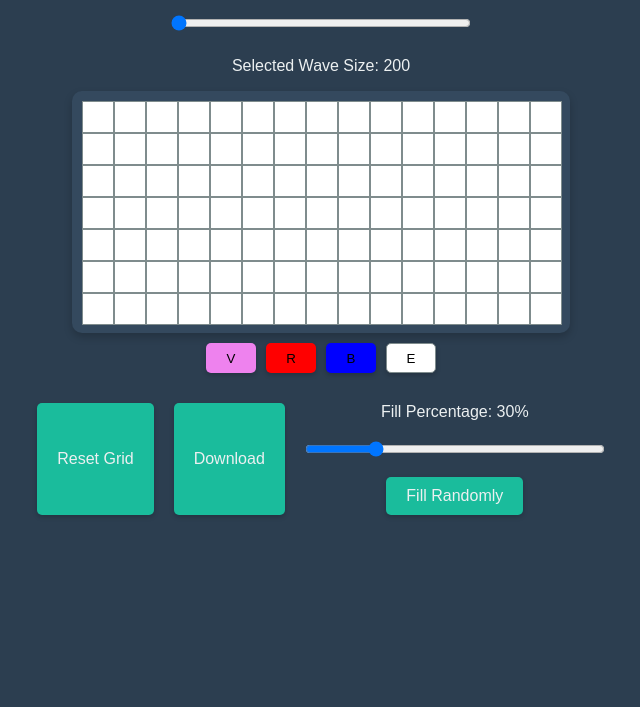
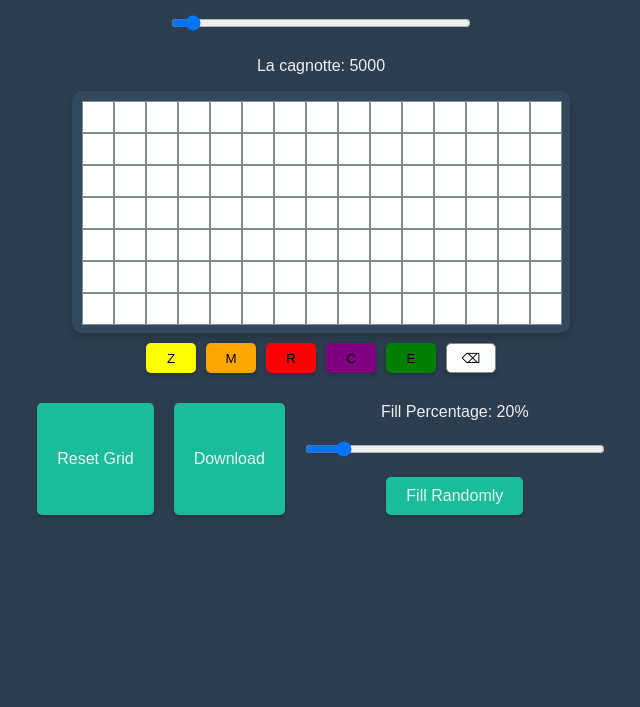
Before and after one commit to EliotCassidy/TowerDefense, a plain HTML site: page index.html in a window 1280 px wide. Shown: the part 93-800 px from the top of the page, without its empty margins (319-959 px from the left). Drawn offline with Linux system fonts and the light colour scheme.

Commit message:
index changes

```diff
--- a/index.html
+++ b/index.html
@@ -102,9 +102,20 @@
             box-shadow: 0 4px 8px rgba(0, 0, 0, 0.2);
             display: none;
             z-index: 1000;
+            min-width: 300px;
+            width: 30%;
+            max-width: 400px;
+            text-align: center;
         }
         .modal h2 {
             margin: 0 0 10px;
+            font-size: 1.5em;
+            text-align: center;
+        }
+        .modal p {
+            margin: 15px 0;
+            font-size: 1.1em;
+            line-height: 1.6;
         }
         .modal button {
             margin-top: 10px;
@@ -132,34 +143,36 @@
     </style>
 </head>
 <body>
-    <h1>Enemy Wave Generator</h1>
-    <input type="range" id="slider" min="200" max="2000" value="200" oninput="updateSliderValue()">
-    <p>Selected Wave Size: <span id="sliderValue">200</span></p>
+    <h1>Générateur d'ennemies</h1>
+        <input type="range" id="slider" min="200" max="100000" value="5000" oninput="updateSliderValue()">
+        <p>La cagnotte: <span id="sliderValue">5000</span></p>
 
     <div class="grid" id="grid"></div>
 
     <div class="color-selector">
-        <button id="violet" style="background-color: violet;" ondblclick="showEnemyInfo('V')" onclick="setCurrentColor('V')">V</button>
+        <button id="yellow" style="background-color: yellow;" ondblclick="showEnemyInfo('Z')" onclick="setCurrentColor('Z')">Z</button>
+        <button id="orange" style="background-color: orange;" ondblclick="showEnemyInfo('M')" onclick="setCurrentColor('M')">M</button>
         <button id="red" style="background-color: red;" ondblclick="showEnemyInfo('R')" onclick="setCurrentColor('R')">R</button>
-        <button id="blue" style="background-color: blue;" ondblclick="showEnemyInfo('B')" onclick="setCurrentColor('B')">B</button>
-        <button id="white" style="background-color: white; border: 1px solid #7f8c8d;" onclick="setCurrentColor('')">E</button>
+        <button id="purple" style="background-color: purple;" ondblclick="showEnemyInfo('C')" onclick="setCurrentColor('C')">C</button>
+        <button id="green" style="background-color: green;" ondblclick="showEnemyInfo('E')" onclick="setCurrentColor('E')">E</button>
+        <button id="white" style="background-color: white; border: 1px solid #7f8c8d;" onclick="setCurrentColor('')">⌫</button>
     </div>
 
     <div class="actions">
         <button onclick="resetGrid()">Reset Grid</button>
         <button onclick="downloadFile()">Download</button>
         <div class="random-settings">
-            <label for="randomPercentage">Fill Percentage: <span id="percentageValue">30</span>%</label>
-            <input type="range" id="randomPercentage" min="10" max="100" value="30" oninput="updatePercentageValue()">
+            <label for="randomPercentage">Fill Percentage: <span id="percentageValue">20</span>%</label>
+            <input type="range" id="randomPercentage" min="10" max="100" value="20" oninput="updatePercentageValue()">
             <button onclick="fillRandomly()">Fill Randomly</button>
         </div>
     </div>
 
     <div class="overlay" id="overlay" onclick="closeModal()"></div>
     <div class="modal" id="modal">
-        <h2>Enemy Characteristics</h2>
+        <h2 id="enemyTitle"></h2>
         <p id="enemyDetails"></p>
-        <button onclick="closeModal()">Close</button>
+        <button onclick="closeModal()">Fermer</button>
     </div>
 
     <script>
@@ -215,9 +228,11 @@
 
         function getColorFromLetter(letter) {
             switch (letter) {
-                case 'V': return 'violet';
+                case 'Z': return 'yellow';
+                case 'M': return 'orange';
                 case 'R': return 'red';
-                case 'B': return 'blue';
+                case 'C': return 'purple';
+                case 'E': return 'green';
                 default: return 'white';
             }
         }
@@ -248,7 +263,7 @@
             const blob = new Blob([content], { type: 'text/plain' });
             const link = document.createElement('a');
             link.href = URL.createObjectURL(blob);
-            link.download = 'data.txt';
+            link.download = 'niveau.txt';
             link.click();
         }
 
@@ -256,7 +271,7 @@
             const percentage = parseInt(randomPercentage.value, 10) / 100;
             const totalCells = 15 * 7;
             const cellsToFill = Math.round(totalCells * percentage);
-            const colors = ['V', 'R', 'B'];
+            const colors = ['Z', 'M', 'R', 'C', 'E'];
 
             resetGrid();
 
@@ -276,29 +291,52 @@
 
         function showEnemyInfo(color) {
             const enemyInfo = {
-                'V': {
-                    health: 100,
-                    speed: 2,
-                    cost: 5,
-                    damage: 10
+                'Z': {
+                    health: 5,
+                    speed: 1,
+                    cost: 100,
+                    damage: 1,
+                    name: 'Zzzzz'
+                },
+                'M': {
+                    health: 5,
+                    speed: 3,
+                    cost: 350,
+                    damage: 3,
+                    name: 'Majorant'
                 },
                 'R': {
-                    health: 150,
-                    speed: 1.5,
-                    cost: 10,
-                    damage: 20
+                    health: 7,
+                    speed: 1,
+                    cost: 300,
+                    damage: 1,
+                    name: 'Redoublant'
                 },
-                'B': {
-                    health: 80,
-                    speed: 3,
-                    cost: 3,
-                    damage: 5
+                'C': {
+                    health: 2,
+                    speed: 2,
+                    cost: 300,
+                    damage: 4,
+                    name: 'Conditionel'
+                },
+                'E': {
+                    health: 5,
+                    speed: 2,
+                    cost: 300,
+                    damage: 2,
+                    name: 'Etudiant'
                 }
             };
 
             const info = enemyInfo[color];
             if (info) {
-                enemyDetails.innerHTML = `Health: ${info.health}<br>Speed: ${info.speed}<br>Cost if Dead: ${info.cost}<br>Damage: ${info.damage}`;
+                document.getElementById('enemyTitle').textContent = info.name;
+                enemyDetails.innerHTML = `
+                    Points de vie: ${info.health}<br>
+                    Vitesse: ${info.speed}<br>
+                    Gain si mort: ${info.cost} 🪙<br>
+                    Dégâts: ${info.damage}
+                `;
                 modal.style.display = 'block';
                 overlay.style.display = 'block';
             }
```
